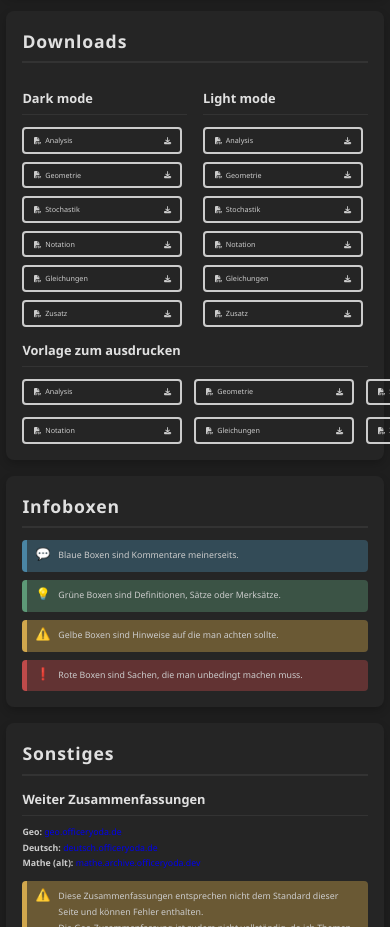
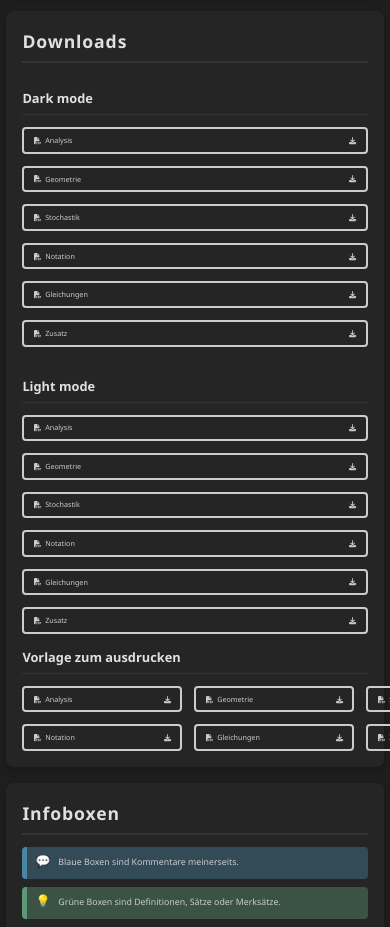
Before and after one commit to OfficerYoda/mathe-zusammenfassung-vue, a Vue app: page / in a window 390 px wide. Shown: the part 1580-2507 px from the top of the page. Built offline with nearby package versions, Linux system fonts and the light colour scheme.

Commit message:
Refactored download button layout for better responsiveness

```diff
--- a/src/components/DownloadButton.vue
+++ b/src/components/DownloadButton.vue
@@ -39,7 +39,7 @@ const fileName = computed(() => props.filePath.split('/').pop() ?? 'download.pdf
     font-weight: 500;
     transition: all 0.2s ease;
     border: 2px solid var(--color-text-primary);
-    min-width: 200px;
+    width: 100%;
 }
 
 .download-button:hover {
--- a/src/views/Home.vue
+++ b/src/views/Home.vue
@@ -142,12 +142,9 @@ const handleMouseLeave = (event: MouseEvent) => {
             <InfoBox color="yellow">
                 Diese Zusammenfassungen entsprechen nicht dem Standard dieser Seite und können Fehler enthalten.<br>
                 Die Geo-Zusammenfassung ist zudem nicht vollständig, da ich Themen weggelassen habe, die ich für
-                offensichtlich
-                gehalten habe.<br>
+                offensichtlich gehalten habe.<br>
                 Die Deutsch-Zusammenfassung hingegen sollte alles enthalten (sofern ihr die gleichen Bücher habt und
-                sich sonst
-                auch nichts geändert hat) und basiert
-                auf der Zusammenfassung von Lea.<br>
+                sich sonst auch nichts geändert hat) und basiert auf der Zusammenfassung von Lea.<br>
             </InfoBox>
         </Subsection>
         <MultiColumnLayout :columns=2>
@@ -273,8 +270,8 @@ const handleMouseLeave = (event: MouseEvent) => {
 }
 
 .download-buttons {
-    display: flex;
-    flex-wrap: wrap;
+    display: grid;
+    grid-template-columns: repeat(auto-fit, minmax(170px, 1fr));
     gap: 1.5rem;
     margin-top: 1.5rem;
 }
@@ -285,10 +282,4 @@ const handleMouseLeave = (event: MouseEvent) => {
     gap: 1.5rem;
     margin-top: 1.5rem;
 }
-
-@media (max-width: 768px) {
-    .download-buttons {
-        gap: 1rem;
-    }
-}
 </style>
```
